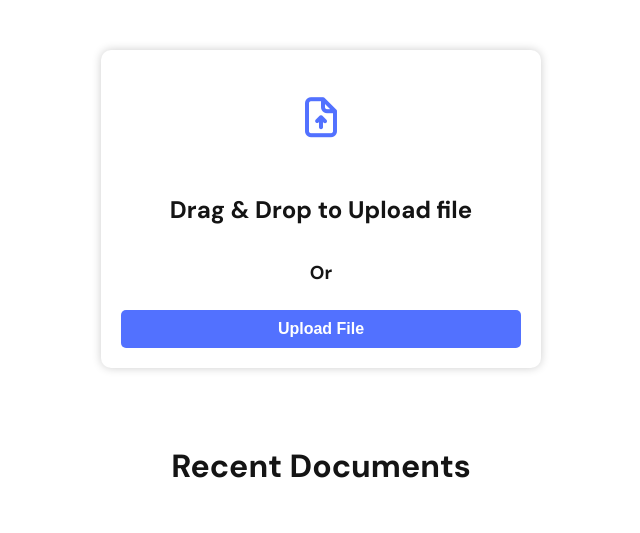
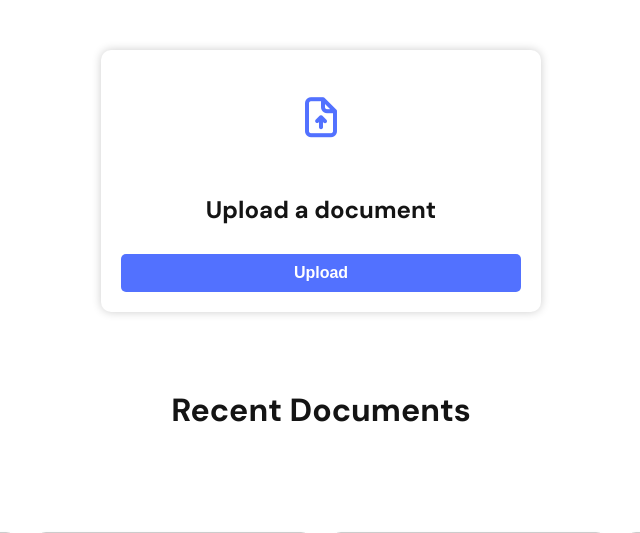
Before and after one commit to dheerazsah/Final-Year-Project-Paperlify, a Django app: page /dashboard in a window 1280 px wide. Shown: the part 217-750 px from the top of the page, without its empty margins (319-959 px from the left). Run offline with Django 4.2, Linux system fonts and the light colour scheme; some libraries are stand-ins or nearby versions.

Commit message:
Add: File Selection and Upload Feature
In this commit, I have added the ability for users to choose and upload files within the application.

```diff
--- a/Paperlify/Paperlify/urls.py
+++ b/Paperlify/Paperlify/urls.py
@@ -27,7 +27,8 @@ urlpatterns = [
     path('signup', views.signupPage, name='signup'),
     path('dashboard', views.dashboard, name='dashboard'),
     path('mydocuments', views.mydocuments, name='mydocuments'),
-    path('document', views.document, name='document')
+    path('document', views.document, name='document'),
+    path('test', views.test, name='test')
 ]
 
 
--- a/Paperlify/home/models.py
+++ b/Paperlify/home/models.py
@@ -18,7 +18,3 @@ class Registration(models.Model):
 
     def __str__(self):
         return self.username
-
-
-class DocumentUpload(models.Model):
-    file = models.FileField()
--- a/Paperlify/home/urls.py
+++ b/Paperlify/home/urls.py
@@ -24,5 +24,6 @@ urlpatterns = [
     path('signup', views.signupPage, name='signup'),
     path('dashboard', views.dashboard, name='dashboard'),
     path('mydocuments', views.mydocuments, name='mydocuments'),
-    path('document', views.document, name='document')
+    path('document', views.document, name='document'),
+    path('test', views.test, name='test')
 ]
--- a/Paperlify/home/views.py
+++ b/Paperlify/home/views.py
@@ -72,15 +72,17 @@ def loginPage(request):
 
     return render(request, 'login.html')
 
-
-from .models import DocumentUpload
+from django.core.files.storage import FileSystemStorage
 
 def dashboard(request):
     if request.method == 'POST':
         uploadfile = request.FILES['file']
-        document = DocumentUpload.objects.create(file=uploadfile)
-        document.save()
-        return HttpResponse('Your file was uploaded')
+        print(uploadfile.name)
+        print(uploadfile.size)
+        fs = FileSystemStorage()
+        fs.save(uploadfile.name, uploadfile)
+        # document = DocumentUpload.objects.create(file=uploadfile)
+        # document.save()
 
     return render(request, 'dashboard.html')
 
@@ -90,3 +92,7 @@ def mydocuments(request):
 
 def document(request):
     return render(request, 'document.html')
+
+
+def test(request):
+    return render(request, 'test.html')
--- a/Paperlify/static/dashstyle.css
+++ b/Paperlify/static/dashstyle.css
@@ -100,6 +100,10 @@ body {
     margin: 20px 0;
 }
 
+input[type="file"] {
+    display: none; /* Hide the default file input */
+}
+
 .drag-area button.upload-btn {
     display: block;
     width: 100%;
@@ -149,11 +153,11 @@ body {
     font-size: 0.875rem;
 }
 
-
 .browse-button {
     text-align: center;
     margin-top: 20px;
 }
+
 
 .browse-button a {
     display: inline-block;
@@ -168,6 +172,8 @@ body {
     background-color: var(--hover-blue);
 }
 
+
+
 /* Responsive Styles*/
 /* Small*/
 @media (max-width: 768px) {
--- a/Paperlify/templates/dashboard.html
+++ b/Paperlify/templates/dashboard.html
@@ -6,7 +6,12 @@
     <link rel="stylesheet" href="./static/dashstyle.css"/>
     <link rel="stylesheet" href="https://fonts.googleapis.com/css2?family=DM Sans:wght@400;500;700&display=swap"/>
     <link rel="stylesheet" href="https://unicons.iconscout.com/release/v4.0.0/css/line.css">
+
+    <script src="https://cdnjs.cloudflare.com/ajax/libs/dropzone/5.9.3/min/dropzone.min.js"></script>
+    <link rel="stylesheet" href="https://cdnjs.cloudflare.com/ajax/libs/dropzone/5.9.3/min/dropzone.min.css">
+
     <title>My Documents</title>
+
 </head>
 <body class="dashboard-body">
     <nav class="navbar">
@@ -24,18 +29,16 @@
         </section>
     </div>
 
-    <form method= "POST" enctype="multipart/form-data">
+<div class="drag-area">
+    <form method="POST" action="" enctype="multipart/form-data">
         {% csrf_token %}
-        <div class="drag-area">
         <div class="icon"><i class="uil uil-file-upload"></i></div>
-        <h2>Drag & Drop to Upload file</h2>
-        <h3>Or</h3>
-        <button class="upload-btn"><label>
-            <input type="file" accept=".pdf, .doc, .docx" style="display: none;" name="file">
-            Upload File</input>
-        </label></button>
-    </div>
-</form>
+        <h2>Upload a document</h2>
+        <input type="file" name="file" id="file" accept=".pdf, .doc, .docx">
+
+        <button class="upload-btn" type="submit">Upload</button>
+    </form>
+</div>
 
     <div>
         <section class="content">
```
Also changed, not shown: Paperlify/static/teststyle.css (added), Paperlify/templates/test.html (added), 2 other files.
